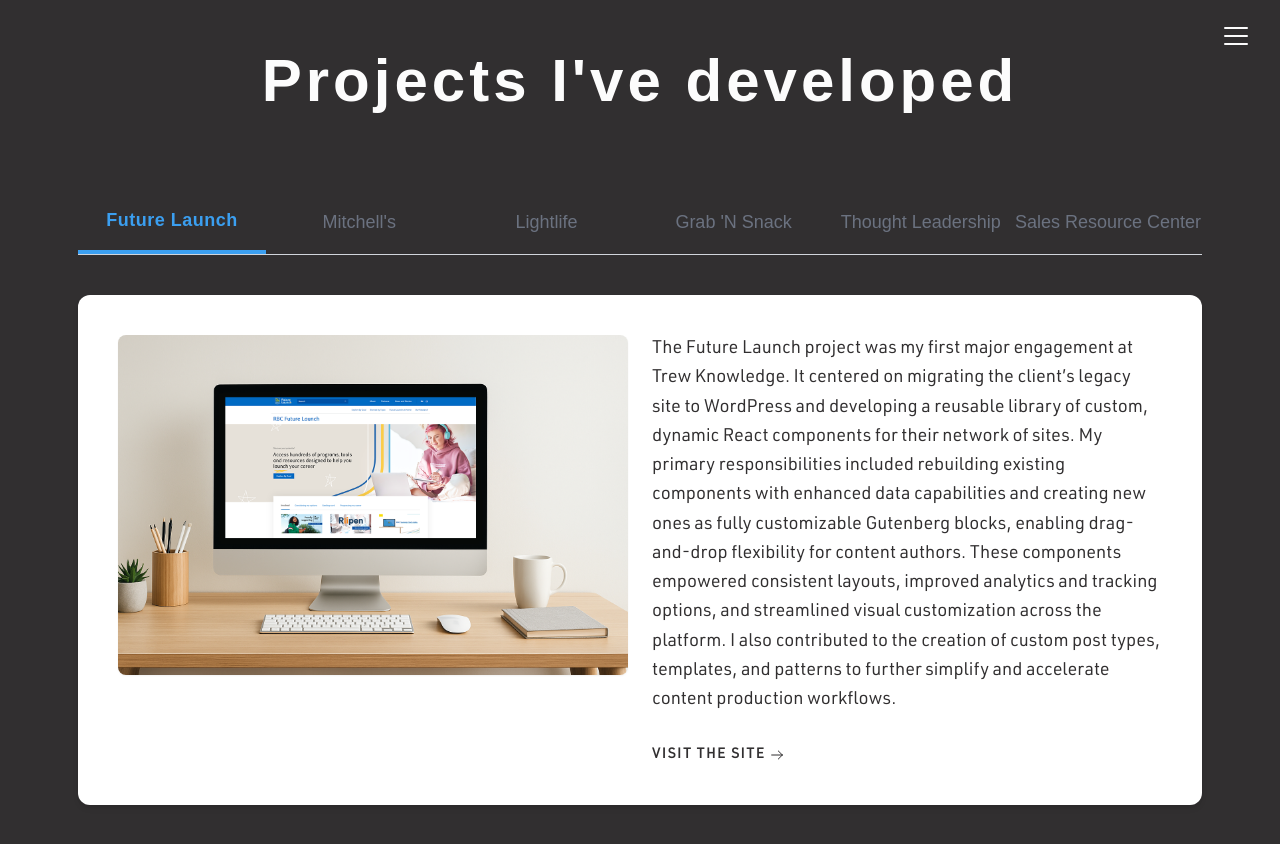
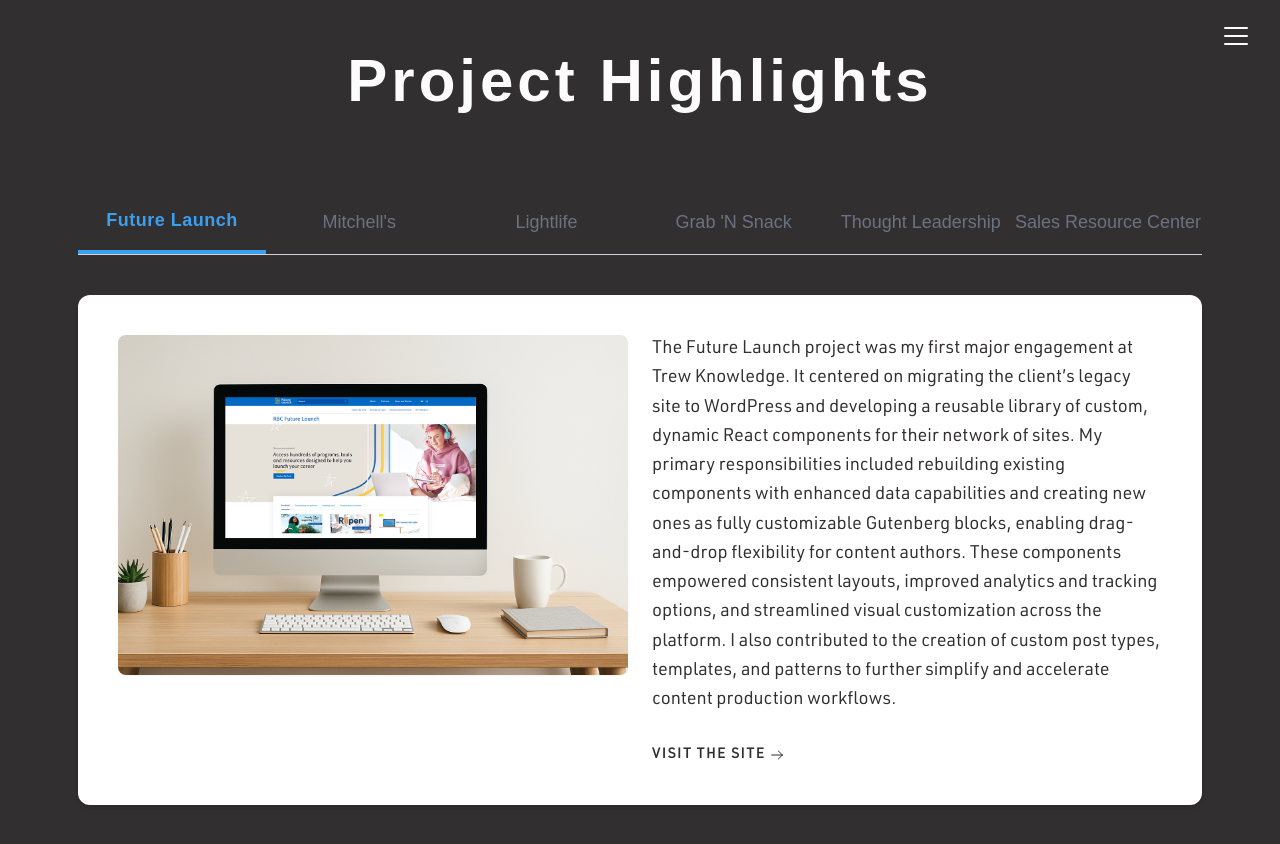
Before and after one commit to AdrianKitsu/my-portfolio, a React (Create React App) app: page /portfolio in a window 1280 px wide. Shown: the top 844 px of the page. Built offline with nearby package versions, Linux system fonts and the light colour scheme; a web font is replaced by a local one.

Commit message:
text update

```diff
--- a/src/pages/Portfolio.tsx
+++ b/src/pages/Portfolio.tsx
@@ -74,7 +74,7 @@ const Portfolio = () => {
   return (
     <div className="w-full space-y-8 sm:space-y-16 p-4 pb-[64px]">
       <h2 className="mb-5 text-center text-[#fcfcfc] tracking-[4px] text-[40px] sm:text-[60px]  mt-5">
-        Projects I've developed
+        Project Highlights
       </h2>
       <div className="wrapper w-[90%] max-w-7xl mx-auto mt-12">
         <div className="hidden sm:flex flex-wrap justify-between border-b border-gray-300 mb-10">
```
